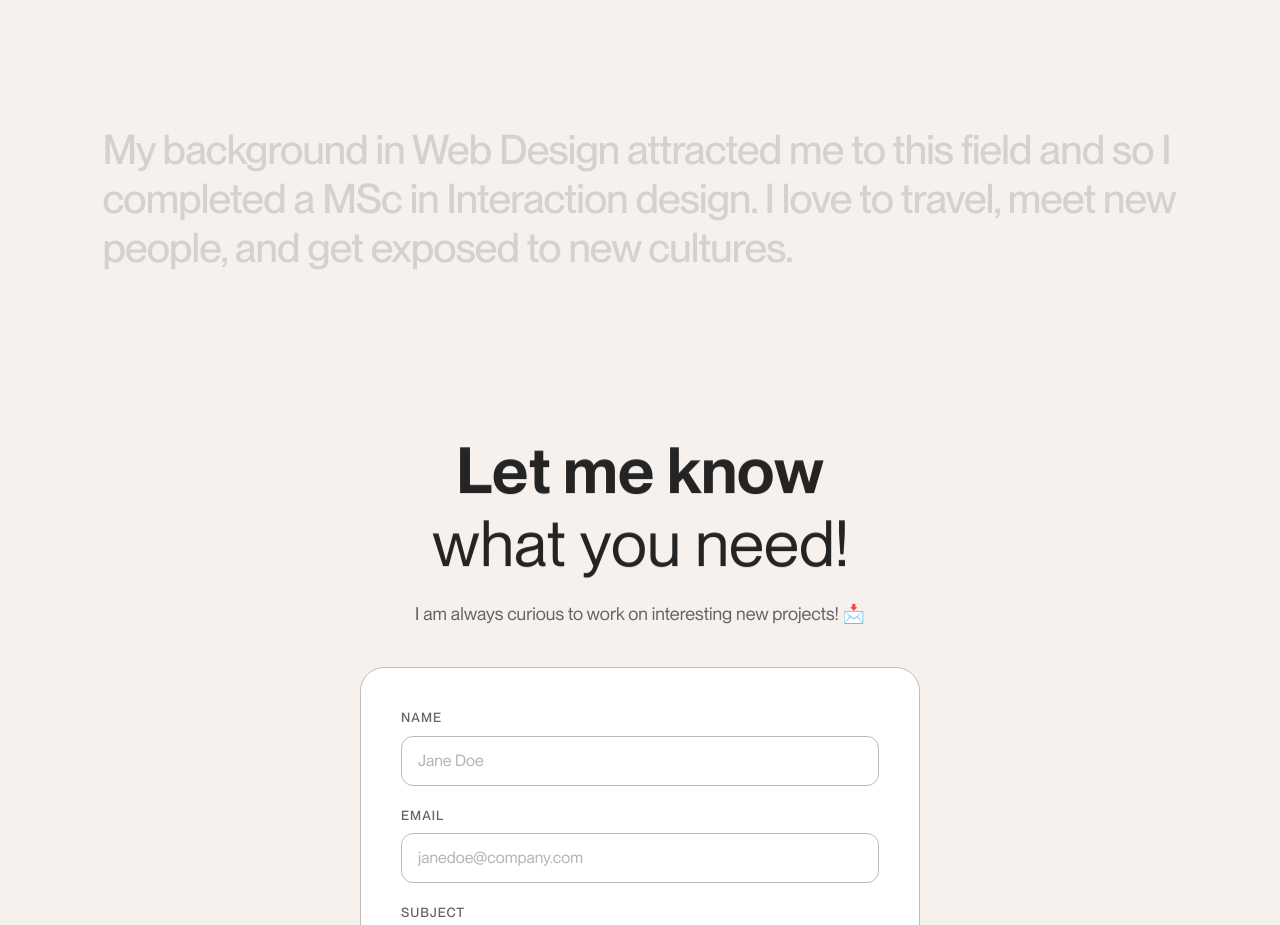
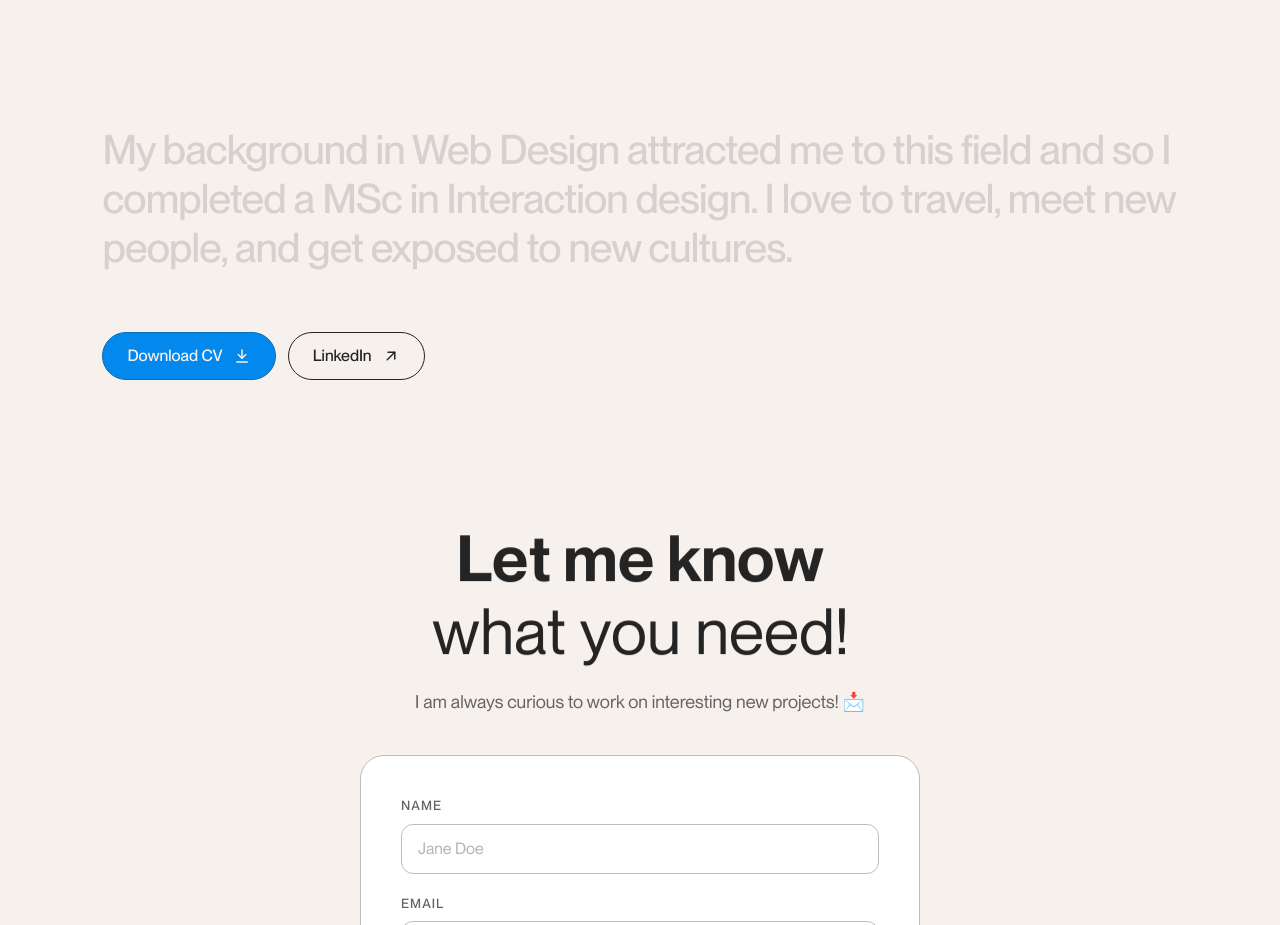
Before and after one commit to AngelinaUX/kate, a Next.js app: page /about in a window 1280 px wide. Shown: the part 2340-3265 px from the top of the page. Built offline with nearby package versions, Linux system fonts and the light colour scheme.

Commit message:
About: add Download CV and LinkedIn buttons under background text
Co-Authored-By: Claude Opus 5.5 <noreply@anthropic.com>

```diff
--- a/src/components/about/AboutPage.tsx
+++ b/src/components/about/AboutPage.tsx
@@ -286,6 +286,9 @@ function Skills() {
   );
 }
 
+const BTN =
+  "inline-flex items-center gap-2.5 rounded-full border px-6 py-[14px] text-[16px] leading-none font-medium transition-[transform,background-color,color] duration-200 hover:scale-[1.04]";
+
 /* ---------- фон: текст проявляется по словам при прокрутке ---------- */
 
 function Background() {
@@ -299,19 +302,50 @@ function Background() {
         { opacity: 0.15 },
         { opacity: 1, stagger: 0.1, ease: "none", scrollTrigger: { trigger: root.current, start: "top 80%", end: "bottom 55%", scrub: true } },
       );
+      gsap.from(q(".bg-links > a"), { y: 20, opacity: 0, stagger: 0.08, duration: 0.7, ease: "power3.out", scrollTrigger: { trigger: q(".bg-links")[0], start: "top 92%" } });
     });
   });
 
   return (
     <section ref={root} className="py-12 md:py-[90px]">
       <div className={WRAP}>
-        <p className={`${INNER} max-w-[1100px]! text-[clamp(24px,3.2vw,48px)] leading-[1.2] font-medium tracking-[-0.02em] text-ink`}>
+        <div className={`${INNER} max-w-[1100px]!`}>
+          <p className="text-[clamp(24px,3.2vw,48px)] leading-[1.2] font-medium tracking-[-0.02em] text-ink">
             {copy.background.split(" ").map((w, i) => (
               <span key={i} className="bg-word">
                 {w}{" "}
               </span>
             ))}
           </p>
+          {/* кнопки — размеры как у CTA сайта; CV — синяя, как кнопка меню, LinkedIn — контурная */}
+          <div className="bg-links mt-8 flex flex-wrap gap-3 md:mt-10">
+            <a
+              href={copy.cv.href}
+              target="_blank"
+              rel="noopener noreferrer"
+              className={`${BTN} border-[#0C6CB6] bg-accent text-cream`}
+            >
+              {copy.cv.label}
+              <svg width="18" height="18" viewBox="0 0 24 24" fill="none" stroke="currentColor" strokeWidth="2" strokeLinecap="round" strokeLinejoin="round" aria-hidden>
+                <path d="M12 4v11" />
+                <path d="m7 10 5 5 5-5" />
+                <path d="M5 20h14" />
+              </svg>
+            </a>
+            <a
+              href={content.contact.linkedin}
+              target="_blank"
+              rel="noopener noreferrer"
+              className={`${BTN} border-ink text-ink hover:bg-ink hover:text-cream`}
+            >
+              {copy.linkedinLabel}
+              <svg width="18" height="18" viewBox="0 0 24 24" fill="none" stroke="currentColor" strokeWidth="2" strokeLinecap="round" strokeLinejoin="round" aria-hidden>
+                <path d="M7 17 17 7" />
+                <path d="M8 7h9v9" />
+              </svg>
+            </a>
+          </div>
+        </div>
       </div>
     </section>
   );
--- a/src/content.ts
+++ b/src/content.ts
@@ -200,6 +200,9 @@ export const content = {
     ] as { icon: "ux" | "visual" | "research" | "team" | "analytics"; title: string; text: string }[],
     background:
       "My background in Web Design attracted me to this field and so I completed a MSc in Interaction design. I love to travel, meet new people, and get exposed to new cultures.",
+    // кнопки под абзацем про бэкграунд; файл CV лежит в public/files
+    cv: { label: "Download CV", href: "/files/Ekaterina_Kasakina_CV.pdf" },
+    linkedinLabel: "LinkedIn",
     // [жирная часть, обычная часть]
     ctaTitle: ["Let me know", "what you need!"],
     ctaText: "I am always curious to work on interesting new projects! 📩",
```
Also changed, not shown: 1 other file (tests, documents, lock files or other folders). Lines whose indentation alone changed are shown as unchanged.
